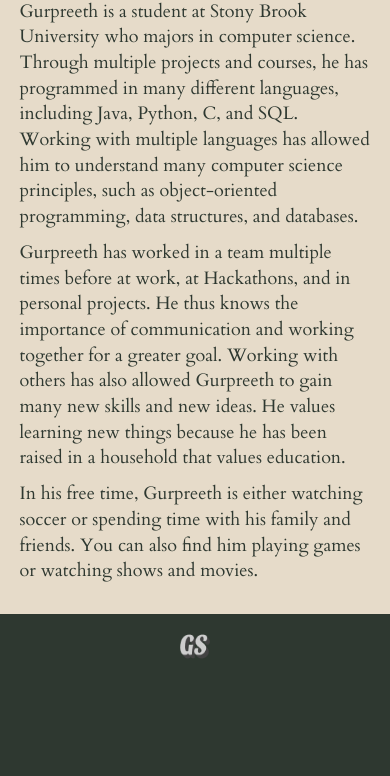
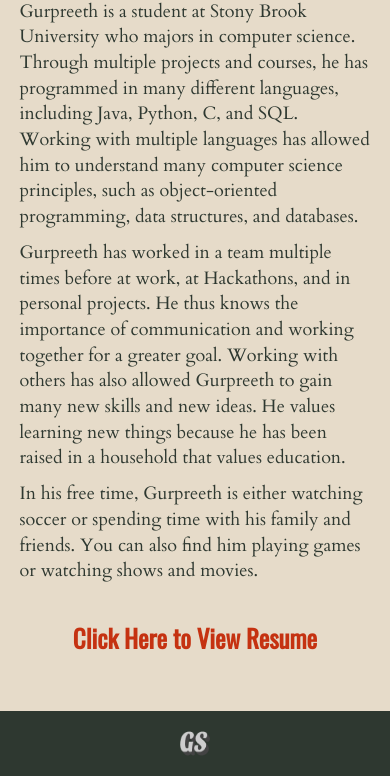
Before and after one commit to gurpreeth956/gurpreeth956.github.io, a plain HTML site: page about.html in a window 390 px wide. Shown: the part 319-1095 px from the top of the page. Before the commit the page ends 998 px from the top, so only its background shows below. Drawn offline with nearby package versions, Linux system fonts and the light colour scheme.

Commit message:
Added resume and cleaning up

```diff
--- a/about.html
+++ b/about.html
@@ -69,6 +69,9 @@
                     watching shows and movies.
                 </p>
             </div>
+            <div class="profile-resume">
+                <h2><a href="images/resume.pdf" target="_blank">Click Here to View Resume</a></h2>
+            </div>
         </div>
         <!-- Page Details End-->
 
--- a/style.css
+++ b/style.css
@@ -111,6 +111,10 @@ a {
         margin-right: 25%;
         text-align: left;
         padding-top: 25px;
+        padding-bottom: 25px;
+    }
+
+    .profile-resume {
         padding-bottom: 75px;
     }
 
@@ -227,7 +231,11 @@ a {
         margin-right: 5%;
         text-align: left;
         padding-top: 10px;
-        padding-bottom: 20px;
+        padding-bottom: 10px;
+    }
+
+    .profile-resume {
+        padding-bottom: 50px;
     }
 
     .profile-pic {
```
Also changed, not shown: projects.html (indentation only), 1 other file.
